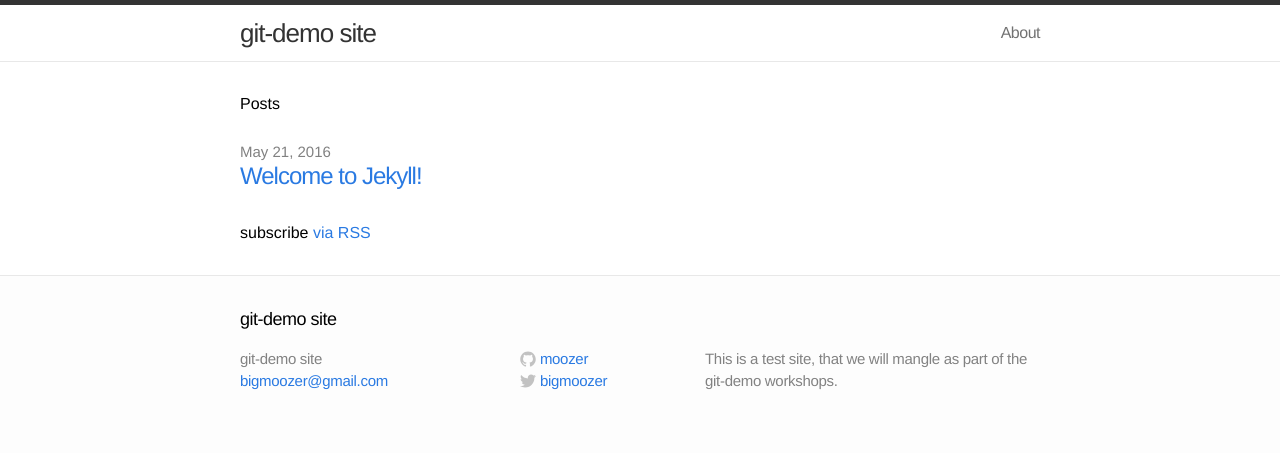
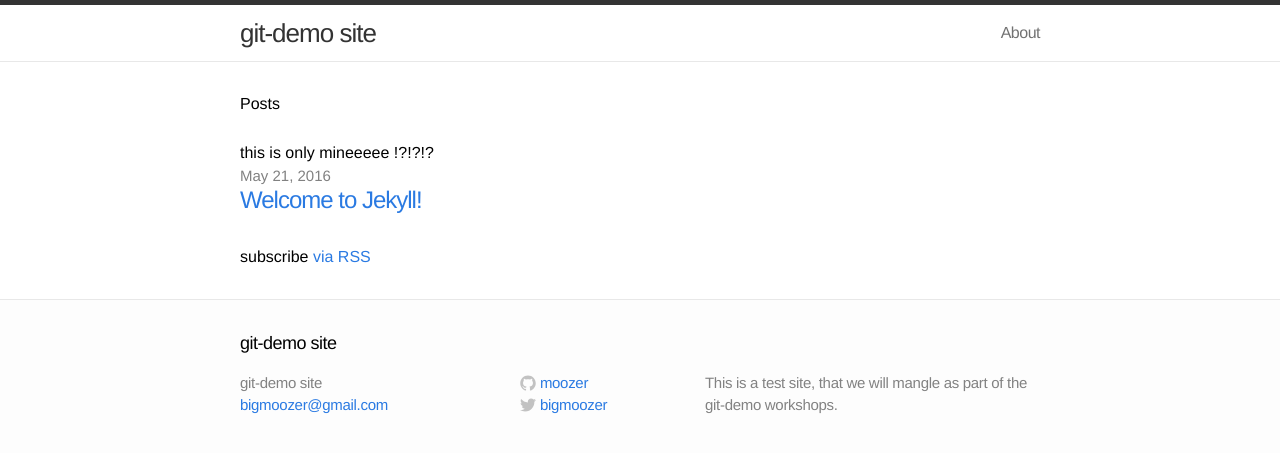
Before and after one commit to victor1tnet/git-demo, a Jekyll site: the page built from index.html, in a window 1280 px wide. Shown: the top 453 px of the page. Built offline with Jekyll 4.4.1, drawn with Linux system fonts in a browser that asks for light colours.

Commit message:
initial commit, test change

```diff
--- a/index.html
+++ b/index.html
@@ -5,6 +5,8 @@ layout: default
 <div class="home">
 
   <h1>Posts</h1>
+
+	<h2> this is only mineeeee !?!?!?</h2>
 
   <ul class="posts">
     {% for post in site.posts %}
```
